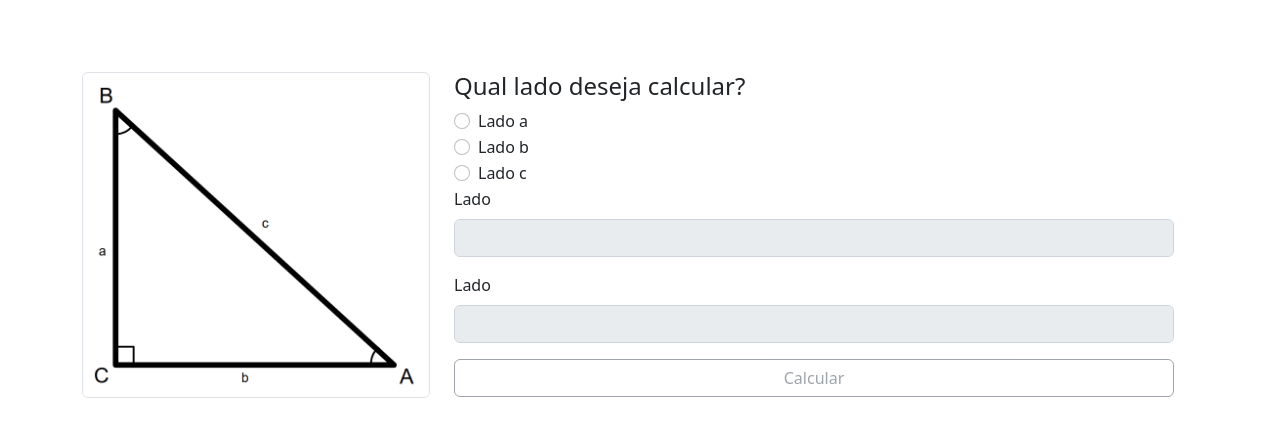
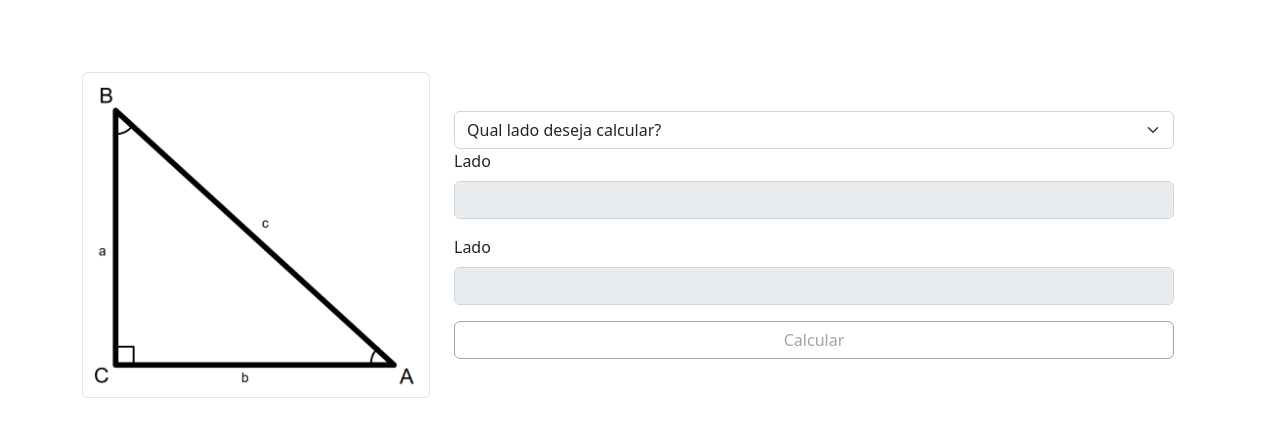
Before and after one commit to mailacss/maila, a plain HTML site: page index.html in a window 1280 px wide. Shown: the part 124-560 px from the top of the page. Drawn offline with nearby package versions, Linux system fonts and the light colour scheme.

Commit message:
Cria select

```diff
--- a/assets/script/script.js
+++ b/assets/script/script.js
@@ -1 +1,18 @@
 var button = document.getElementById('button');
+
+
+function habilita(){
+
+    var option = document.getElementById("option").value;
+
+    if(option !="0" ){
+        document.getElementById("field1").disabled = false;
+        document.getElementById("field2").disabled = false;
+        document.getElementById("button").disabled = false;
+    }else{
+        document.getElementById("field1").disabled = true;
+        document.getElementById("field2").disabled = true;
+        document.getElementById("button").disabled = true;
+    }
+
+}
--- a/index.html
+++ b/index.html
@@ -21,41 +21,29 @@
 
           </div>
           <div class="col">
-            <h4>Qual lado deseja calcular?</h4>
-            <div class="form-check">
-              <input class="form-check-input" type="radio" name="flexRadioDefault" id="flexRadioDefault1">
-              <label class="form-check-label" for="flexRadioDefault1">
-                Lado a
-              </label>
-            </div>
-            <div class="form-check">
-              <input class="form-check-input" type="radio" name="flexRadioDefault" id="flexRadioDefault2">
-              <label class="form-check-label" for="flexRadioDefault2">
-                Lado b
-              </label>
-            </div>
-            <div class="form-check">
-              <input class="form-check-input" type="radio" name="flexRadioDefault" id="flexRadioDefault2">
-              <label class="form-check-label" for="flexRadioDefault2">
-                Lado c
-              </label>
-            </div>
+
+            <select class="form-select" aria-label="Default select example" id="option" onchange="habilita()">
+              <option selected value="0">Qual lado deseja calcular?</option>
+              <option value="1">Lado a</option>
+              <option value="2">Lado b</option>
+              <option value="3">Lado c</option>
+            </select>
 
               <form>
-                <fieldset disabled>
+                <fieldset>
 
                   <div class="mb-3">
-                    <label for="disabledNumberInput" class="form-label">Lado</label>
-                    <input type="number" id="disabledNumberInput1" class="form-control" placeholder="">
+                    <label for="disabledNumberInput" class="form-label" >Lado</label>
+                    <input type="number" id="field1" class="form-control" placeholder="" disabled required>
                   </div>
 
                   <div class="mb-3">
                     <label for="disabledNumberInput" class="form-label">Lado</label>
-                    <input type="number" id="disabledNumberInput2" class="form-control" placeholder="">
+                    <input type="number" id="field2" class="form-control" placeholder="" disabled required>
                   </div>
 
 
-                  <button id="button" type="submit" class="btn btn-outline-secondary">Calcular</button>
+                  <button id="button" type="submit" class="btn btn-outline-secondary" disabled>Calcular</button>
                 </fieldset>
               </form>
 
```
